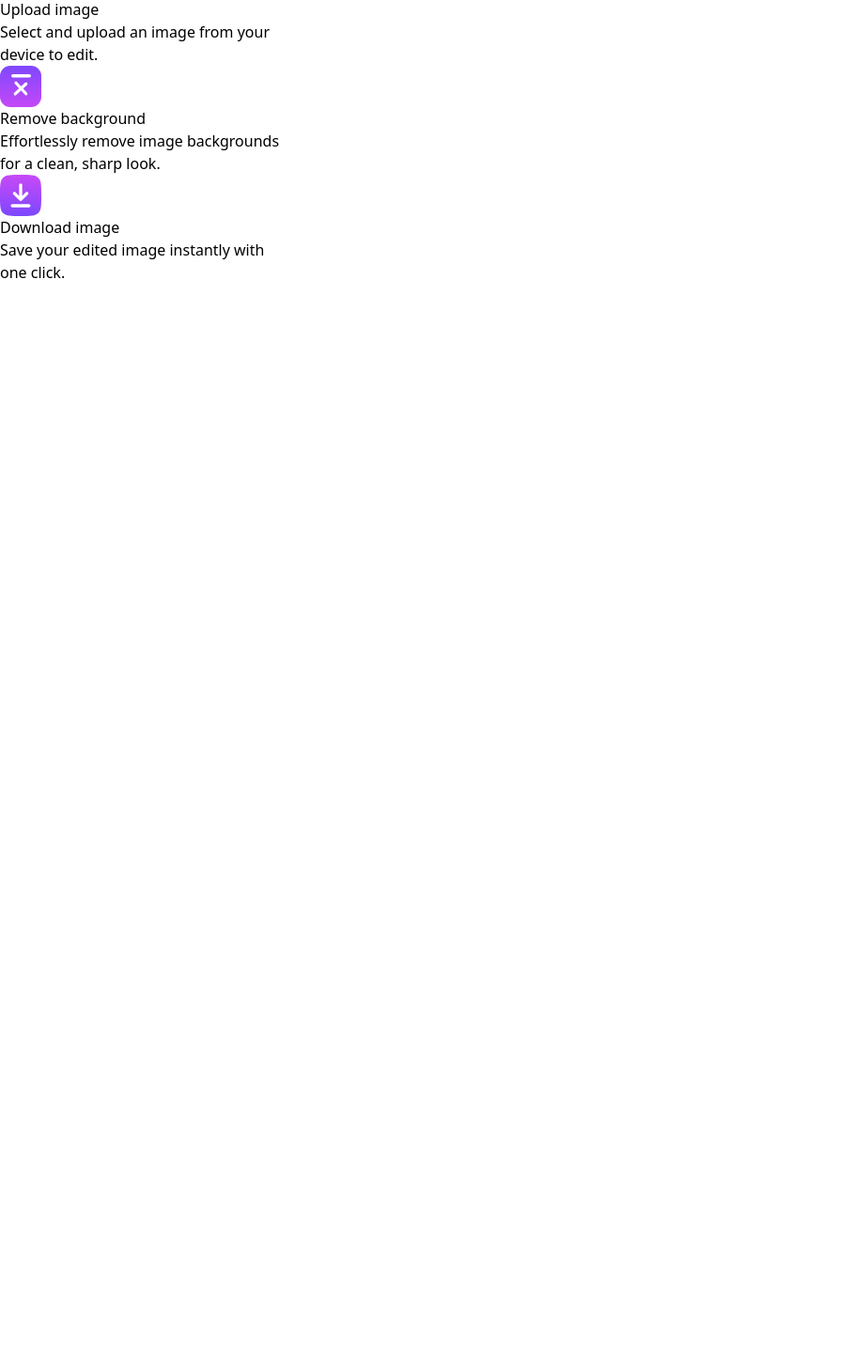
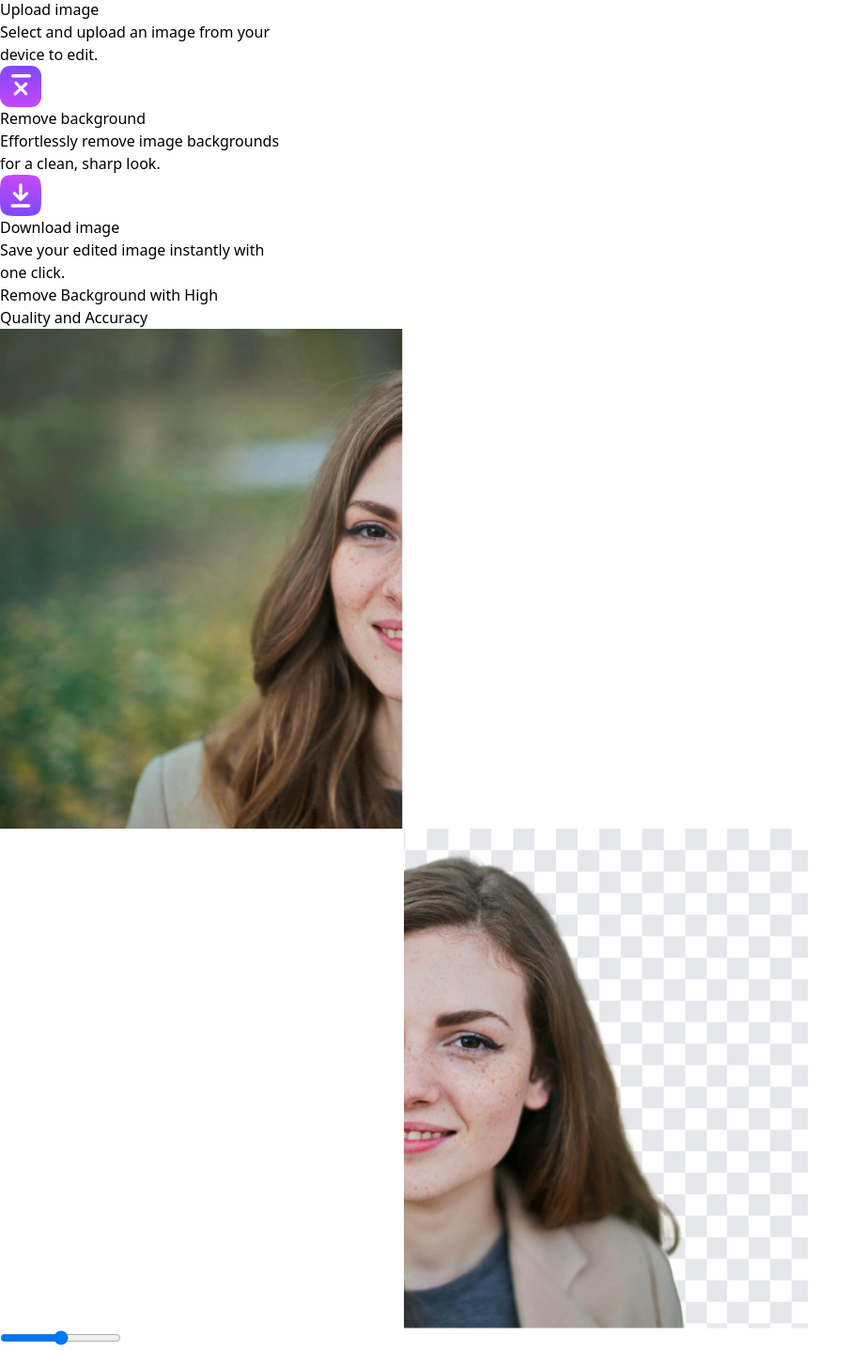
Before and after one commit to VinayMalyala/CleanSlate-Studio, a React (Vite) app in the folder client/: page / in a window 1280 px wide. Shown: the part 1140-2578 px from the top of the page at 94% size, without its empty margins (0-923 px from the left). Before the commit the page ends 1442 px from the top, so only its background shows below. Built offline with nearby package versions, Linux system fonts and the light colour scheme; the HTML template or start-up script is replaced by a standard one.

Commit message:
working on slider

```diff
--- /dev/null
+++ b/client/src/components/BgSlider.jsx
@@ -0,0 +1,34 @@
+/* eslint-disable no-unused-vars */
+import React, { useState } from 'react'
+import { assets } from '../assets/assets';
+
+const BgSlider = () => {
+
+  const [sliderPosition, setSliderPosition] = useState(50);
+
+  const handleSliderChange = (e) => {
+    setSliderPosition(e.target.value);
+  }
+
+  return (
+    <div>
+
+        {/* Title */}
+        <h1 className='text-center text-2xl md:text-3xl lg:text-4xl mt-4 font-semibold bg-gradient-to-r from-gray-900 to-gray-400 bg-clip-text text-transparent'>Remove Background with High <br /> Quality and Accuracy</h1>
+
+        <div className='relative w-full max-w-3xl overflow-hidden m-auto rounded-xl'>
+            {/* background image */}
+            <img src={assets.image_w_bg} style={{clipPath: `inset(0 ${100.2 - sliderPosition}% 0 0)`}} alt="" />
+
+            {/* foreground image */}
+            <img className='absolute top-0 left-0 w-full h-full' src={assets.image_wo_bg} style={{clipPath: `inset(0 0 0 ${sliderPosition}%)`}} alt="" />
+
+            {/* slider */}
+            <input className='absolute top-1/2 left-1/2 transform -translate-x-1/2 -translate-y-1/2 w-full z-index slider' type="range" min={0} max={100} value={sliderPosition} onChange={handleSliderChange} />
+        </div>
+
+    </div>
+  )
+}
+
+export default BgSlider
--- a/client/src/components/Steps.jsx
+++ b/client/src/components/Steps.jsx
@@ -5,7 +5,7 @@
 const Steps = () => {
   return (
     <div className='mx-4 lg:mx-44 py-20 xl:py-40'>
-        <h1 className='text-center text-2xl md:text-3xl lg:text-4xl mt-4 font-semibold bg-gradient-to-r from-gray-900 to-gray-400 bg-clip-text text-transparent'>Steps to remove background <br /> image in seconds.</h1>
+        <h1 className='text-center text-2xl md:text-3xl lg:text-4xl mt-4 font-semibold bg-gradient-to-r from-gray-900 to-gray-400 bg-clip-text text-transparent'>Steps to remove background <br /> image in seconds</h1>
         <div className='flex items-start flex-wrap gap-4 mt-16 xl:mt-24 justify-center'>
 
             <div className='flex items-start gap-4 bg-white border drop-shadow-md p-7 pb-10 rounded hover:scale-105 transition-all duration-500'>
--- a/client/src/pages/Home.jsx
+++ b/client/src/pages/Home.jsx
@@ -2,12 +2,14 @@
 import React from 'react'
 import Header from '../components/Header'
 import Steps from '../components/Steps'
+import BgSlider from '../components/BgSlider'
 
 const Home = () => {
   return (
     <div>
       <Header />
       <Steps />
+      <BgSlider />
     </div>
   )
 }
```
